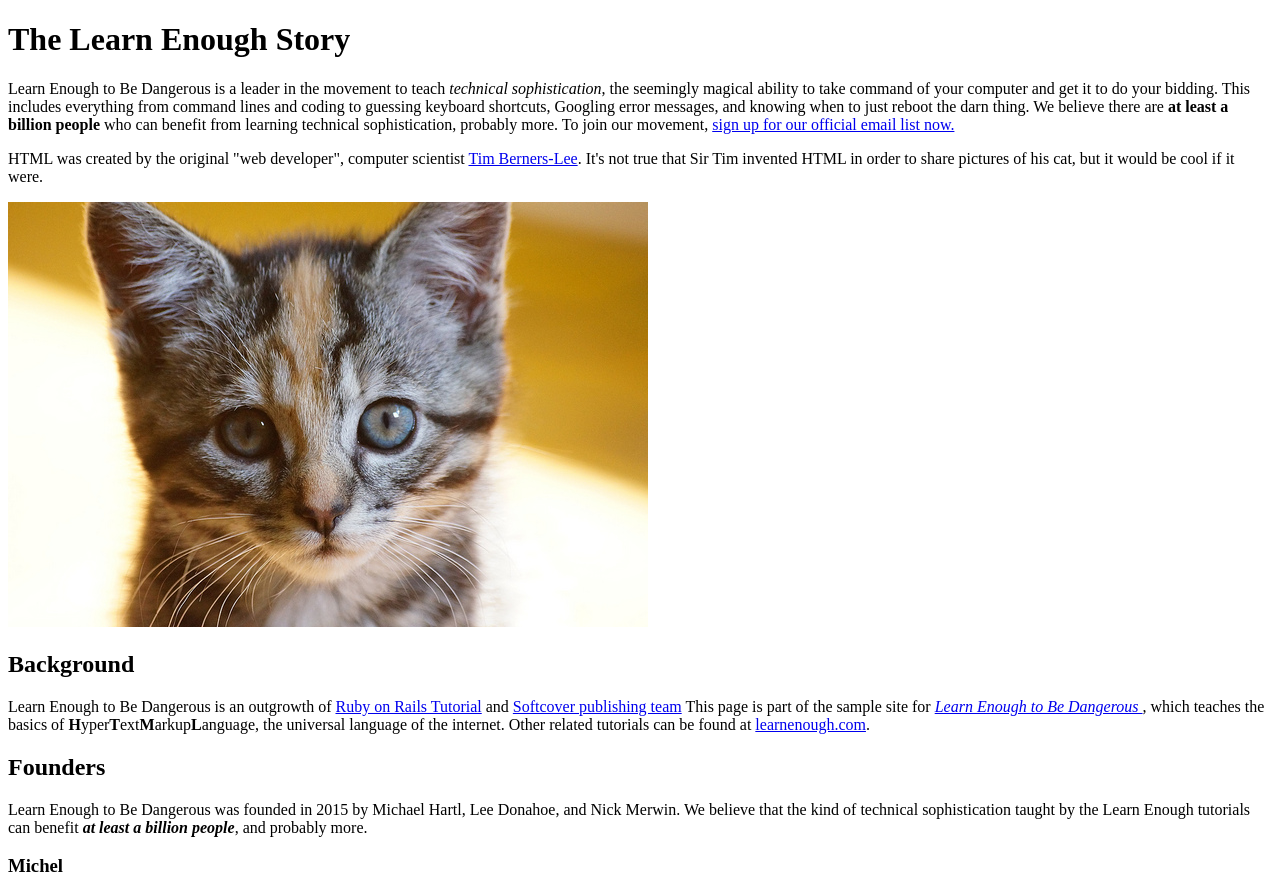
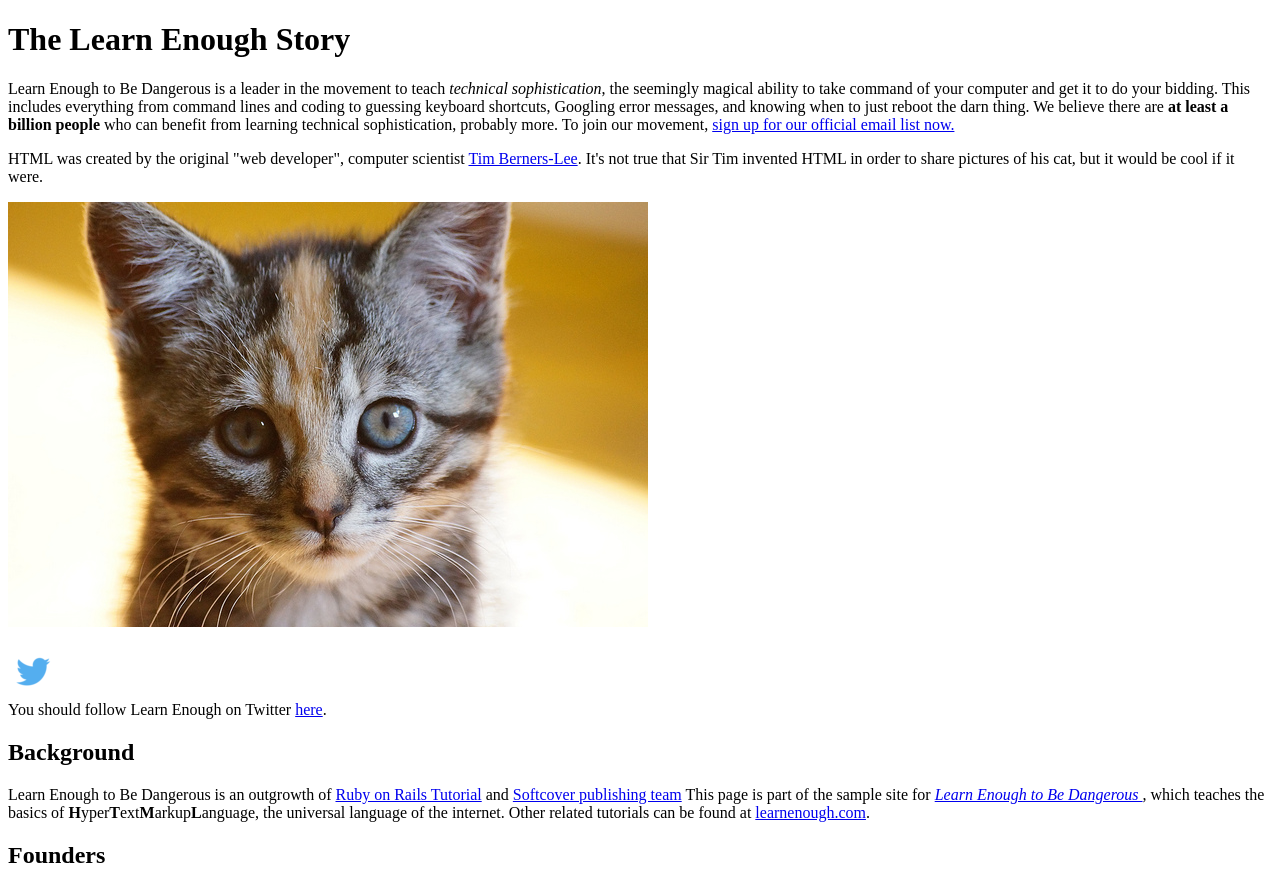
Before and after one commit to jcw82/sample_website, a plain HTML site: page index.html in a window 1280 px wide. Shown: the top 880 px of the page. Drawn offline with Linux system fonts and the light colour scheme.

Commit message:
Added Twitter link

```diff
--- a/index.html
+++ b/index.html
@@ -25,6 +25,16 @@
     </p>
 
 <img src="images/kitten.jpg" alt="An adorable kitten">
+
+  <p>
+      <a href="http://twitter.com/learnenough" target="_blank"
+      style="text-decoration: none;">
+        <img src="images/small_twitter_logo.png">
+      </a>
+      <br>You should follow Learn Enough on Twitter
+      <a href="http://twitter.com/learnenough" target="_blank">here</a>.
+    </p>
+
 
     <h2>Background</h2>
     <p>
```
Also changed, not shown: images/small_twitter_logo.png (added).
